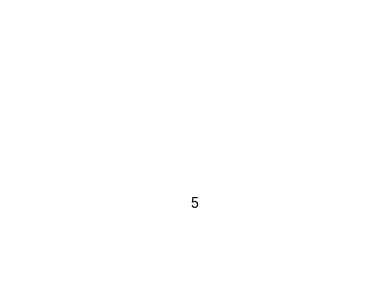
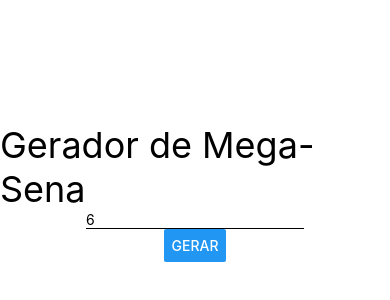
Before and after one commit to gabrielaalvescosta/react-native-studies, a React Native app in the folder exercicios/: screen / in a window 390 px wide. Shown: the part 220-520 px from the top of the page. Built offline with nearby package versions, Linux system fonts and the light colour scheme.

Commit message:
Megasena

```diff
--- a/exercicios/src/App.js
+++ b/exercicios/src/App.js
@@ -24,7 +24,7 @@
 
     return (
             <SafeAreaView style={style.App}>
-            <Mega qtDeNumeros={5}/>
+            <Mega qtdeNumeros={6}/>
             {/*
             <FlexboxV4/>
             <DigiteSeuNome/>
--- a/exercicios/src/components/megasena/Mega.js
+++ b/exercicios/src/components/megasena/Mega.js
@@ -1,13 +1,78 @@
 import React, { Component } from 'react';
-import { Text, View } from 'react-native';
+import { Button, Text, TextInput, View } from 'react-native';
 import Estilo from '../estilo';
+import MegaNumero from './MegaNumero';
 
-export default class Mega extends React.Component {
+export default class Mega extends Component {
+
+        state = {
+            qtdeNumeros: this.props.qtdeNumeros,
+            numeros: []
+        }
+
+        alterarQtdeNumero = (qtde) => {
+            this.setState({ qtdeNumeros: +qtde })
+        }
+
+        gerarNumeroNaoContido = nums => {
+            const novo = parseInt(Math.random() * 60) + 1
+            return nums.includes(novo) ? this.gerarNumeroNaoContido(nums) : novo
+        }
+
+        // gerarNumeros = () => {
+        //     const numeros = Array(this.state.qtdeNumeros)
+        //         .fill()
+        //         .reduce(n => [...n, this.gerarNumeroNaoContido(n)], [])
+        //         .sort((a, b) => a - b)
+        //     this.setState({ numeros });
+        // }
+
+        gerarNumeros = () => {
+            const { qtdeNumeros } = this.state
+            const numeros = []
+            for (let i = 0; i < qtdeNumeros; i++) {
+                const n = this.gerarNumeroNaoContido(numeros);
+                numeros.push(n);
+            }
+
+            numeros.sort((a, b) => a - b);
+            this.setState({ numeros });
+
+        }
+
+        exibirNumeros = () => {
+            const nums = this.state.numeros
+            return nums.map(num => {
+                return <MegaNumero key={num} num={num} />
+            })
+        }
+
     render() {
         return (
-            <View style={Estilo.txtG}>
-              <Text>{this.props.qtDeNumeros}</Text>
-            </View>
+            <>
+<Text style={Estilo.txtG}>
+                    Gerador de Mega-Sena
+                </Text>
+                <TextInput
+                    keyboardType={'numeric'}
+                    style={{borderBottomWidth: 1}}
+                    placeholder="Qtde de Números"
+                    value={`${this.state.qtdeNumeros}`}
+                    onChangeText={this.alterarQtdeNumero}
+                />
+                <Button
+                    title='Gerar'
+                    onPress={this.gerarNumeros}
+                />
+                <View style={{
+                    marginTop: 20,
+                    flexDirection: 'row',
+                    flexWrap: 'wrap',
+                    justifyContent: 'center'
+                }}>
+                    {this.exibirNumeros()}
+                </View>
+            </>
         )
     }
-  }
+}
--- /dev/null
+++ b/exercicios/src/components/megasena/MegaNumero.js
@@ -0,0 +1,26 @@
+import React from 'react'
+import { Text, View, StyleSheet } from 'react-native'
+import Estilo from '../estilo'
+
+export default ({num}) => {
+    return (
+        <View style={style.Container}>
+            <Text style={[Estilo.txtG, style.Num]}>
+                {num}
+            </Text>
+        </View>
+    )
+}
+
+const style = StyleSheet.create({
+    Container: {
+        height: 50,
+        width: 50,
+        backgroundColor: '#000',
+        margin: 5,
+        borderRadius: 25,
+    },
+    Num: {
+        color: '#FFF'
+    }
+})
```
